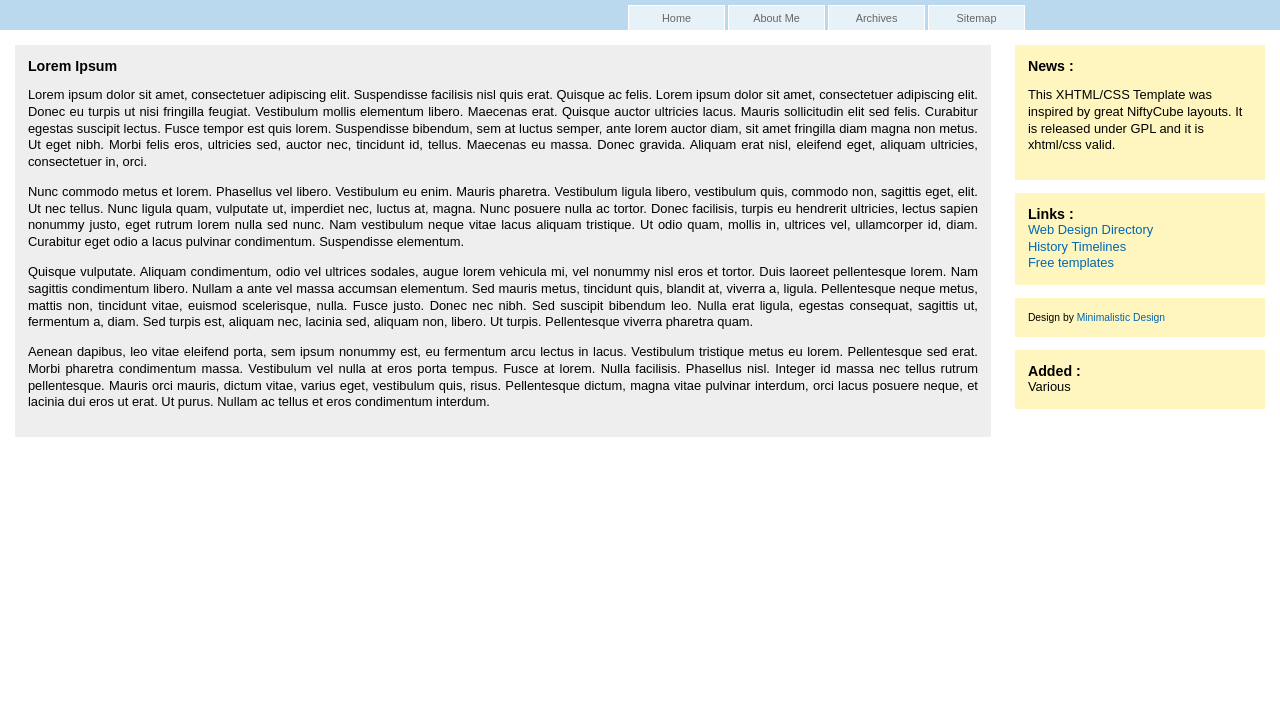
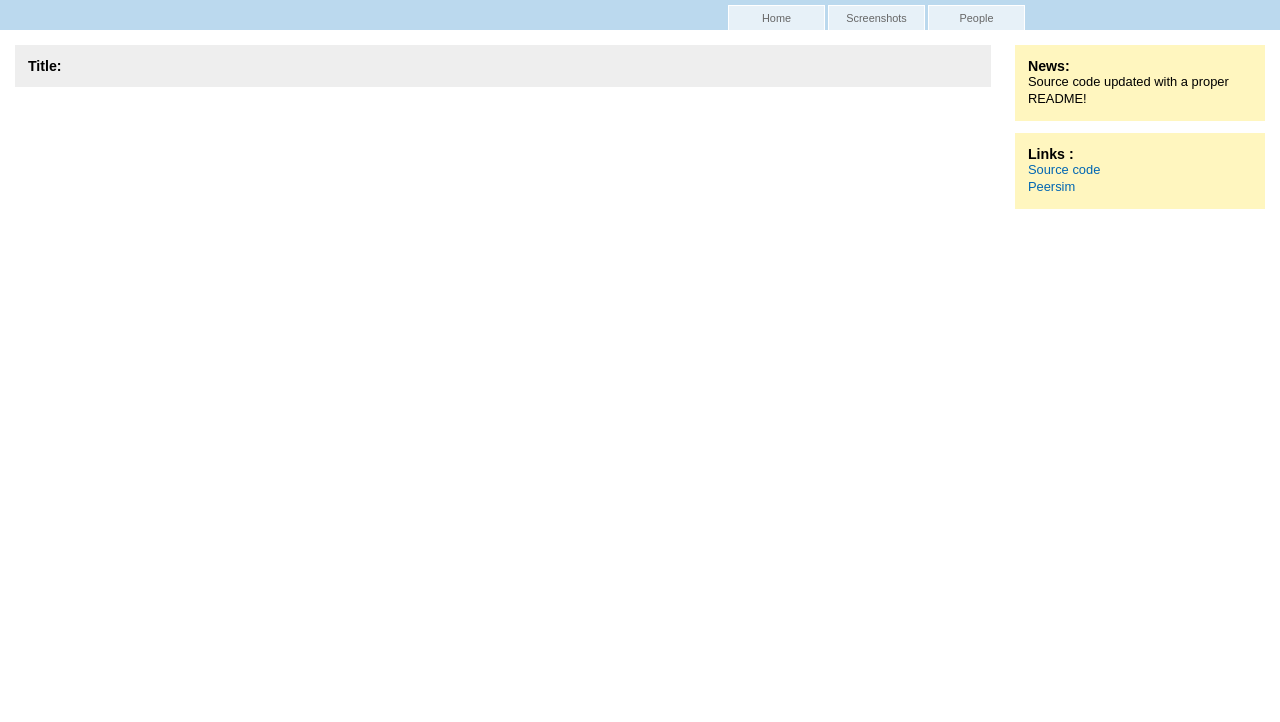
Before and after one commit to digiou/pviz-site, a plain HTML site: page index.html in a window 1280 px wide. Shown: the part 78-800 px from the top of the page. Drawn offline with Linux system fonts and the light colour scheme.

Commit message:
add skeleton index.html content

```diff
--- a/index.html
+++ b/index.html
@@ -2,63 +2,38 @@
 <!DOCTYPE html PUBLIC "-//W3C//DTD XHTML 1.0 Strict//EN" "http://www.w3.org/TR/xhtml1/DTD/xhtml1-strict.dtd">
 <html xmlns="http://www.w3.org/1999/xhtml" xml:lang="en" lang="en">
 <head>
-<title>Minimalistic Design Template</title>
+  <title>PViz</title>
   <link rel="stylesheet" type="text/css" href="style.css" media="screen" />
 </head>
 <body>
   <div id="header">
-<h1>Minimalistic Design Template</h1>
+    <h1>PViz: Visualising P2P Multi-Agent Simulations</h1>
     <div id="menu">
       <ul id="nav">
-   <li><a href="#">Home</a></li>
-   <li><a href="#">About Me</a></li>
-   <li><a href="#">Archives</a></li>
-   <li><a href="#">Sitemap</a></li>
+	<li><a href="index.html">Home</a></li>
+	<li><a href="screens.html">Screenshots</a></li>
+	<li><a href="people.html">People</a></li>
       </ul>
     </div>
   </div>
   <div id="content">
     <div id="right">
-<h2>Lorem Ipsum</h2>
-<p>
-Lorem ipsum dolor sit amet, consectetuer adipiscing elit. Suspendisse facilisis nisl quis erat. Quisque ac felis. Lorem ipsum dolor sit amet, consectetuer adipiscing elit. Donec eu turpis ut nisi fringilla feugiat. Vestibulum mollis elementum libero. Maecenas erat. Quisque auctor ultricies lacus. Mauris sollicitudin elit sed felis. Curabitur egestas suscipit lectus. Fusce tempor est quis lorem. Suspendisse bibendum, sem at luctus semper, ante lorem auctor diam, sit amet fringilla diam magna non metus. Ut eget nibh. Morbi felis eros, ultricies sed, auctor nec, tincidunt id, tellus. Maecenas eu massa. Donec gravida. Aliquam erat nisl, eleifend eget, aliquam ultricies, consectetuer in, orci.
-</p>
-<p>
-Nunc commodo metus et lorem. Phasellus vel libero. Vestibulum eu enim. Mauris pharetra. Vestibulum ligula libero, vestibulum quis, commodo non, sagittis eget, elit. Ut nec tellus. Nunc ligula quam, vulputate ut, imperdiet nec, luctus at, magna. Nunc posuere nulla ac tortor. Donec facilisis, turpis eu hendrerit ultricies, lectus sapien nonummy justo, eget rutrum lorem nulla sed nunc. Nam vestibulum neque vitae lacus aliquam tristique. Ut odio quam, mollis in, ultrices vel, ullamcorper id, diam. Curabitur eget odio a lacus pulvinar condimentum. Suspendisse elementum.
-</p>
-<p>
-Quisque vulputate. Aliquam condimentum, odio vel ultrices sodales, augue lorem vehicula mi, vel nonummy nisl eros et tortor. Duis laoreet pellentesque lorem. Nam sagittis condimentum libero. Nullam a ante vel massa accumsan elementum. Sed mauris metus, tincidunt quis, blandit at, viverra a, ligula. Pellentesque neque metus, mattis non, tincidunt vitae, euismod scelerisque, nulla. Fusce justo. Donec nec nibh. Sed suscipit bibendum leo. Nulla erat ligula, egestas consequat, sagittis ut, fermentum a, diam. Sed turpis est, aliquam nec, lacinia sed, aliquam non, libero. Ut turpis. Pellentesque viverra pharetra quam.
-</p>
-<p>
-Aenean dapibus, leo vitae eleifend porta, sem ipsum nonummy est, eu fermentum arcu lectus in lacus. Vestibulum tristique metus eu lorem. Pellentesque sed erat. Morbi pharetra condimentum massa. Vestibulum vel nulla at eros porta tempus. Fusce at lorem. Nulla facilisis. Phasellus nisl. Integer id massa nec tellus rutrum pellentesque. Mauris orci mauris, dictum vitae, varius eget, vestibulum quis, risus. Pellentesque dictum, magna vitae pulvinar interdum, orci lacus posuere neque, et lacinia dui eros ut erat. Ut purus. Nullam ac tellus et eros condimentum interdum.
-</p>
+      <h2>Title:</h2>
     </div>
 
     <div id="left">
       <div class="box">
-			<h2>News :</h2>
-			<p>This XHTML/CSS Template was inspired by great NiftyCube layouts. It is released under GPL and it is xhtml/css valid.</p>
+	<h2>News:</h2>
+	<ul>
+	  <li>Source code updated with a proper README!</li>
+	</ul>
       </div>
-
       <div class="box">
 	<h2>Links :</h2>
 	<ul>
-				<li><a href="http://www.minimalistic-design.info">Web Design Directory</a></li>
-				<li><a href="http://www.historyexplorer.net">History Timelines</a></li>
-				<li><a href="http://www.minimalistic-design.net">Free templates</a></li>
+  	  <li><a href="https://github.com/digiou/peersim.gui">Source code</a></li>
+	  <li><a href="http://peersim.sourceforge.net/">Peersim</a></li>
 	</ul>
-	</div>
-
-    <div class="box">
-      <div style="font-size: 0.8em;">Design by <a href="http://www.minimalistic-design.net">Minimalistic Design</a></div>
-    </div>
-          <div class="box">
-	<h2>Added :</h2>
-	<ul>
-	  <li>Various</li>
-	</ul>
-	</div>
-
       </div>
     </div>
 </body>
```
Lines whose indentation alone changed are shown as unchanged.
